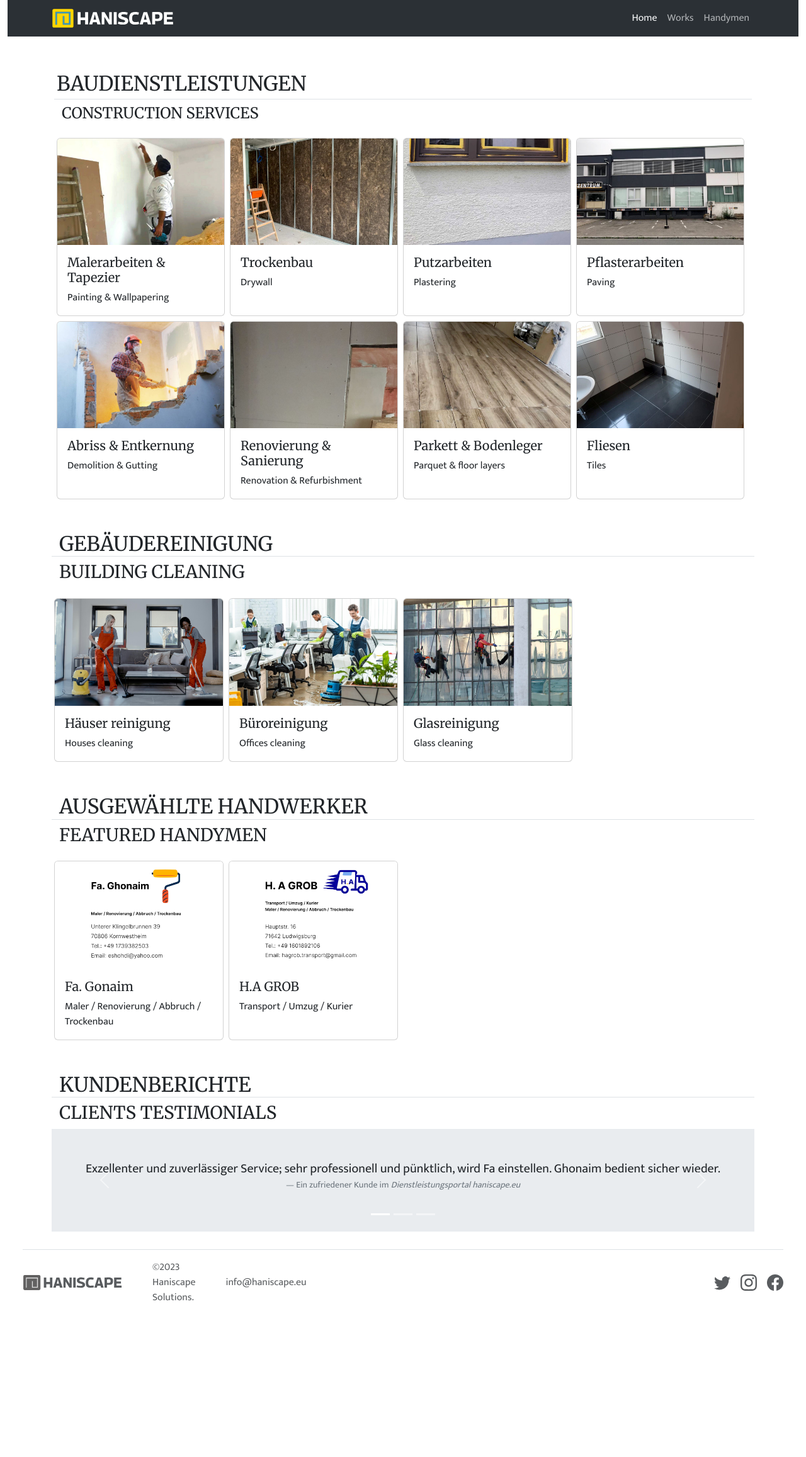
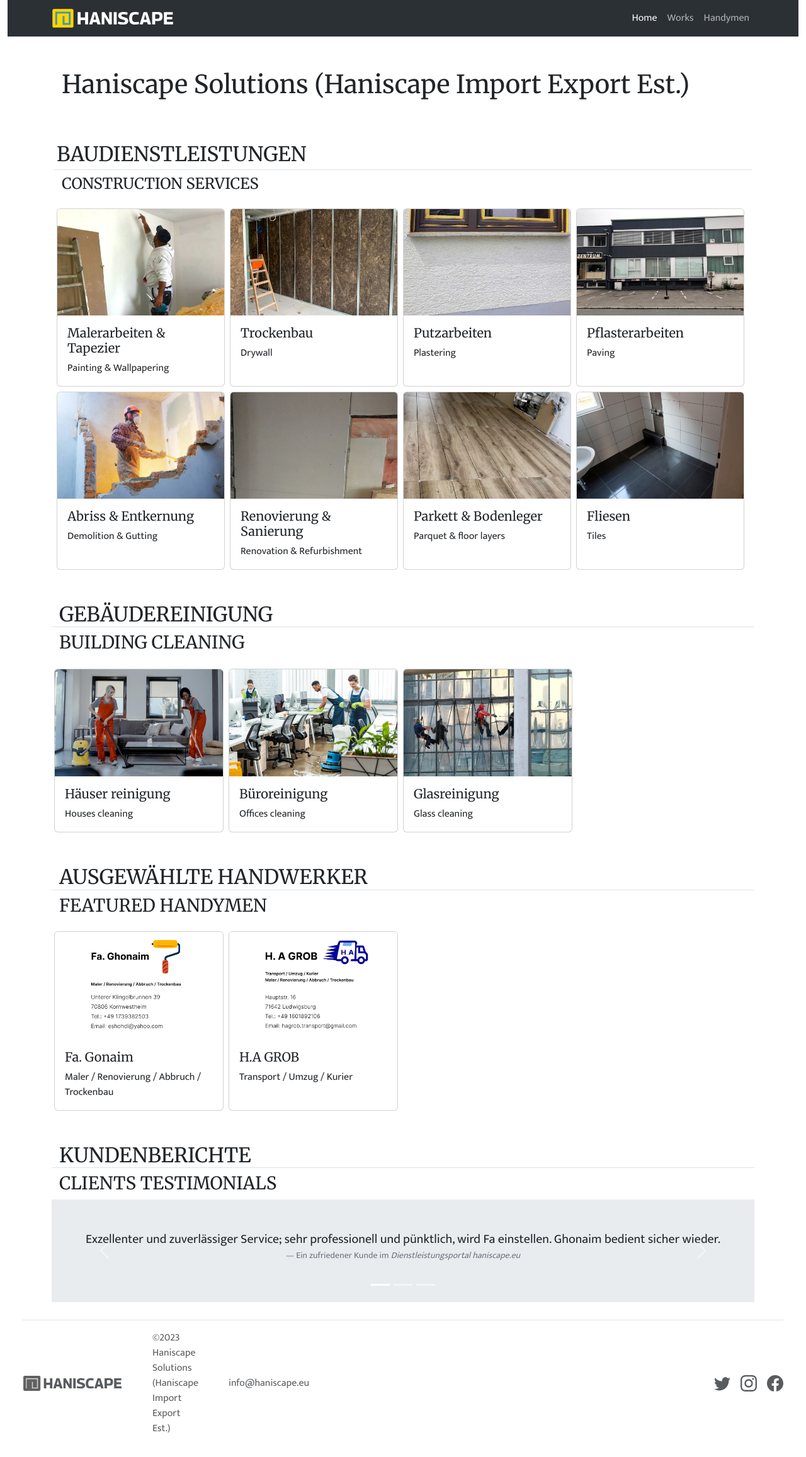
Before and after one commit to haniscape/haniscape-eu, a React (Create React App) app: page / in a window 1280 px wide. Shown: the top 2314 px of the page at 63% size. Before the commit the page ends 2113 px from the top, so only its background shows below. Built offline with nearby package versions, Linux system fonts and the light colour scheme.

Commit message:
company name adjusted

```diff
--- a/src/Components/Footer.jsx
+++ b/src/Components/Footer.jsx
@@ -10,7 +10,7 @@ function Footer() {
       <a href="/" className="mb-3 me-5 mb-md-0 text-decoration-none lh-1">
       <img src={haniscapeLogoMono} alt="Haniscape logo" height="26" />
       </a>
-      <span className="mb-3 mb-md-0 text-muted">©2023 Haniscape Solutions.</span>
+      <span className="mb-3 mb-md-0 text-muted">©2023 Haniscape Solutions (Haniscape Import Export Est.)</span>
       <span className="ms-5 mb-md-0 text-muted">info@haniscape.eu</span>
     </div>
 
--- a/src/Components/Header.jsx
+++ b/src/Components/Header.jsx
@@ -6,7 +6,7 @@ function Header() {
       <nav className="navbar navbar-expand-lg bg-body-tertiary" data-bs-theme="dark">
         <div className="container">
           <a className="navbar-brand" href="/#">
-            <img src={haniscapeLogoWhite} alt="Haniscape logo" height="32" />
+            <img src={haniscapeLogoWhite} alt="Haniscape Solutions (Haniscape Import Export Est.) " height="32" />
           </a>
           <button
             className="navbar-toggler"
--- a/src/Components/Home.jsx
+++ b/src/Components/Home.jsx
@@ -16,6 +16,10 @@ import haGrob from "./img/ha-grob.jpeg";
 function Home() {
   return (
     <div className="container">
+      <div className="row mx-auto  p-1 mb-2 mt-5 ">
+      <h1>Haniscape Solutions (Haniscape Import Export Est.)</h1>
+      </div>
+
       <div className="row mx-auto  p-1 mb-2 mt-5 ">
         <h2 className="border-bottom p-1 ">BAUDIENSTLEISTUNGEN</h2>
         <h4>CONSTRUCTION SERVICES</h4>
```
